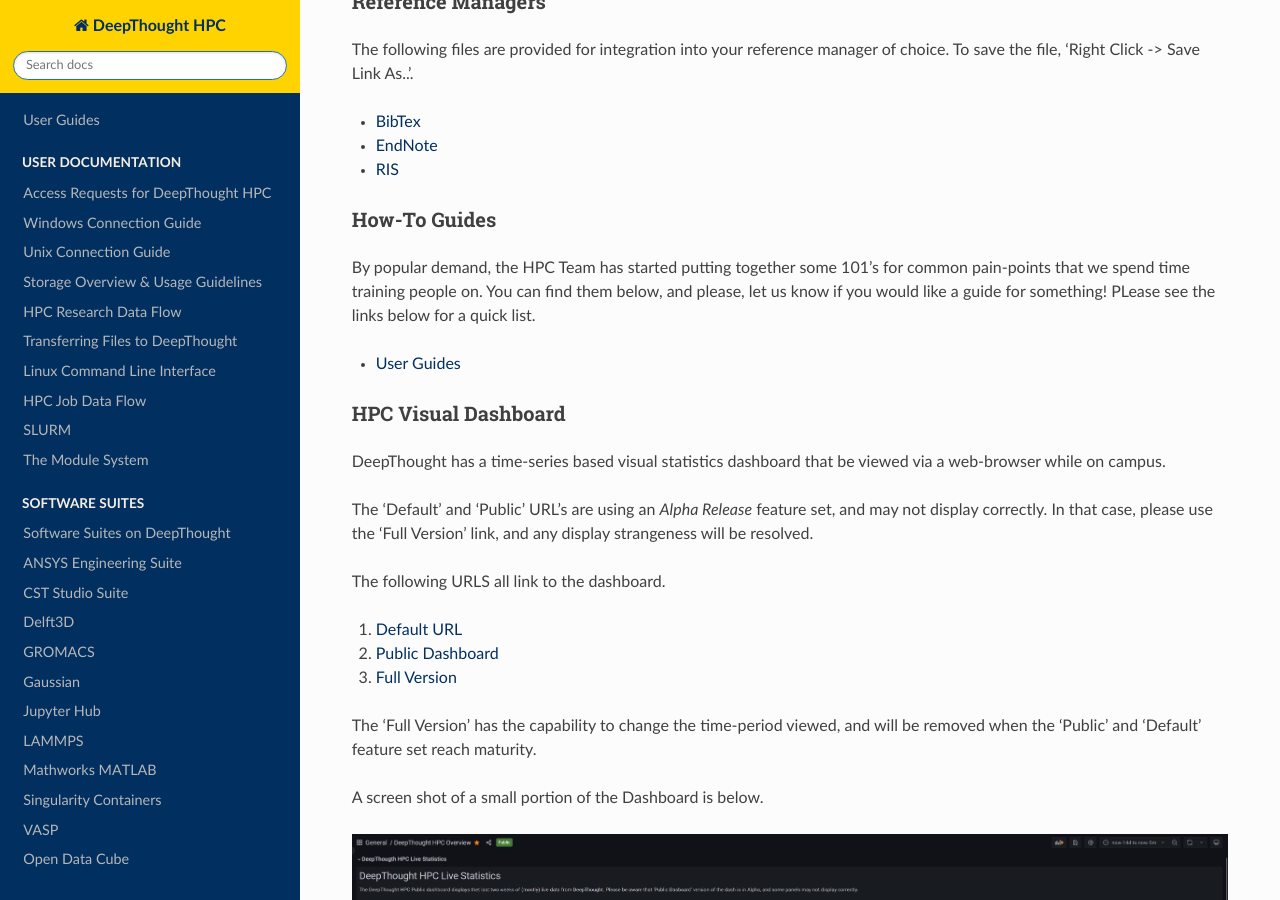
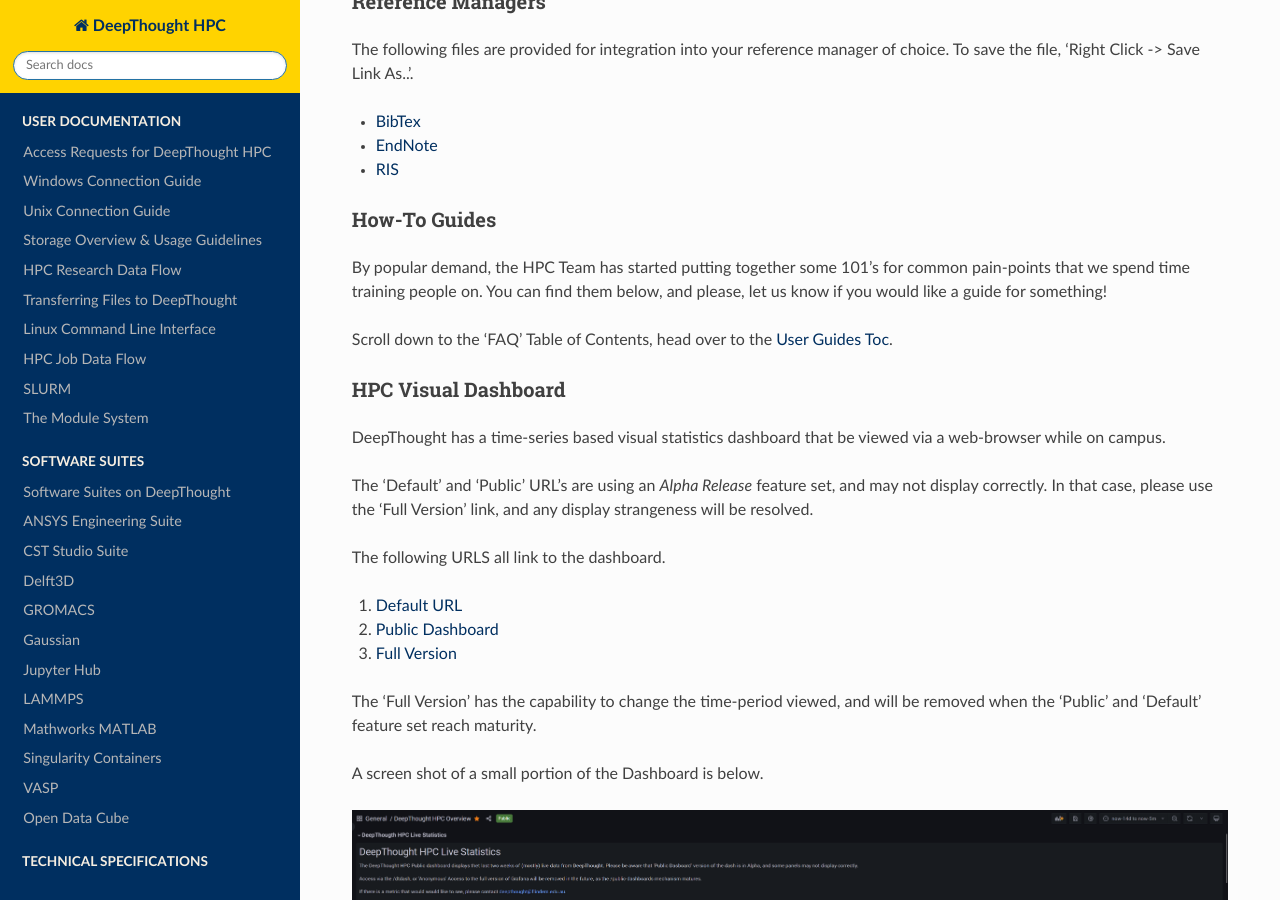
Before and after one commit to flindersuni/DeepThoughtHPC-docs, a Sphinx documentation site: the page built from docs/source/index.rst, in a window 1280 px wide and 900 px high, scrolled down 716 px. Built offline with Sphinx 7.4.7 and the Read the Docs theme 2.0.0, drawn with Linux system fonts in a browser that asks for light colours.

Commit message:
un-FUBAR the ToC Weirdness

```diff
--- a/docs/source/index.rst
+++ b/docs/source/index.rst
@@ -50,12 +50,11 @@
 How-To Guides
 ++++++++++++++
 By popular demand, the HPC Team has started putting together some 101's for common pain-points that we spend time training people on.
-You can find them below, and please, let us know if you would like a guide for something!  PLease see the links below for a quick list.
+You can find them below, and please, let us know if you would like a guide for something!
 
-.. toctree::
-    :maxdepth: 1
+.. _User Guides ToC: userguides/userguideoverview.html
 
-    userguides/userguideoverview.rst
+Scroll down to the 'FAQ' Table of Contents, head over to the `User Guides Toc`_.
 
 
 
@@ -103,6 +102,12 @@
     ModuleSystem/LMod.md
 
 .. toctree::
+    :maxdepth: 2
+    :caption: How-To
+
+
+
+.. toctree::
     :maxdepth: 1
     :caption: Software Suites
 
```
Also changed, not shown: other parts of docs/source/index.rst (+1 -0 lines), docs/source/userguides/userguideoverview.rst (+3 -7 lines).
